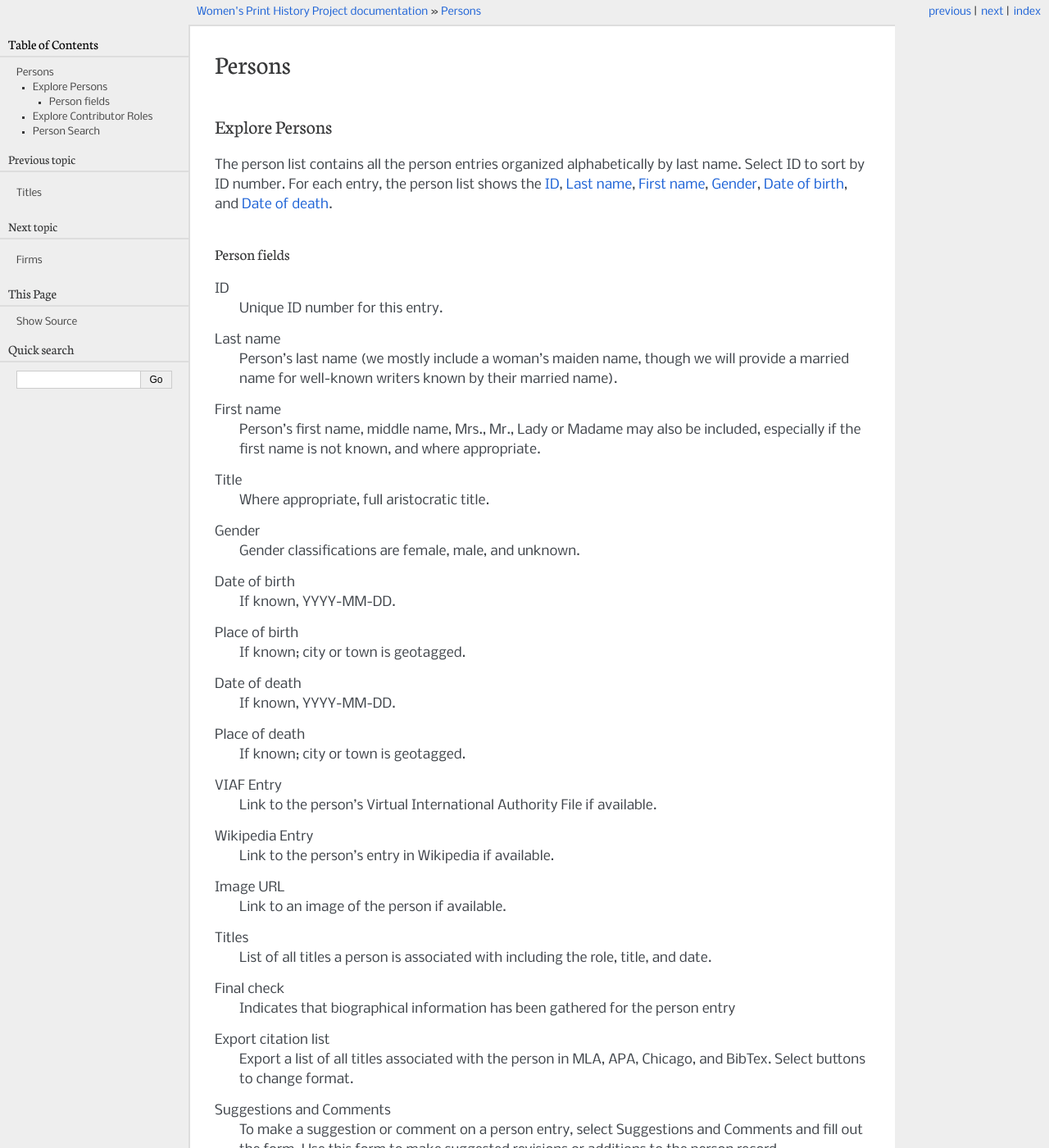
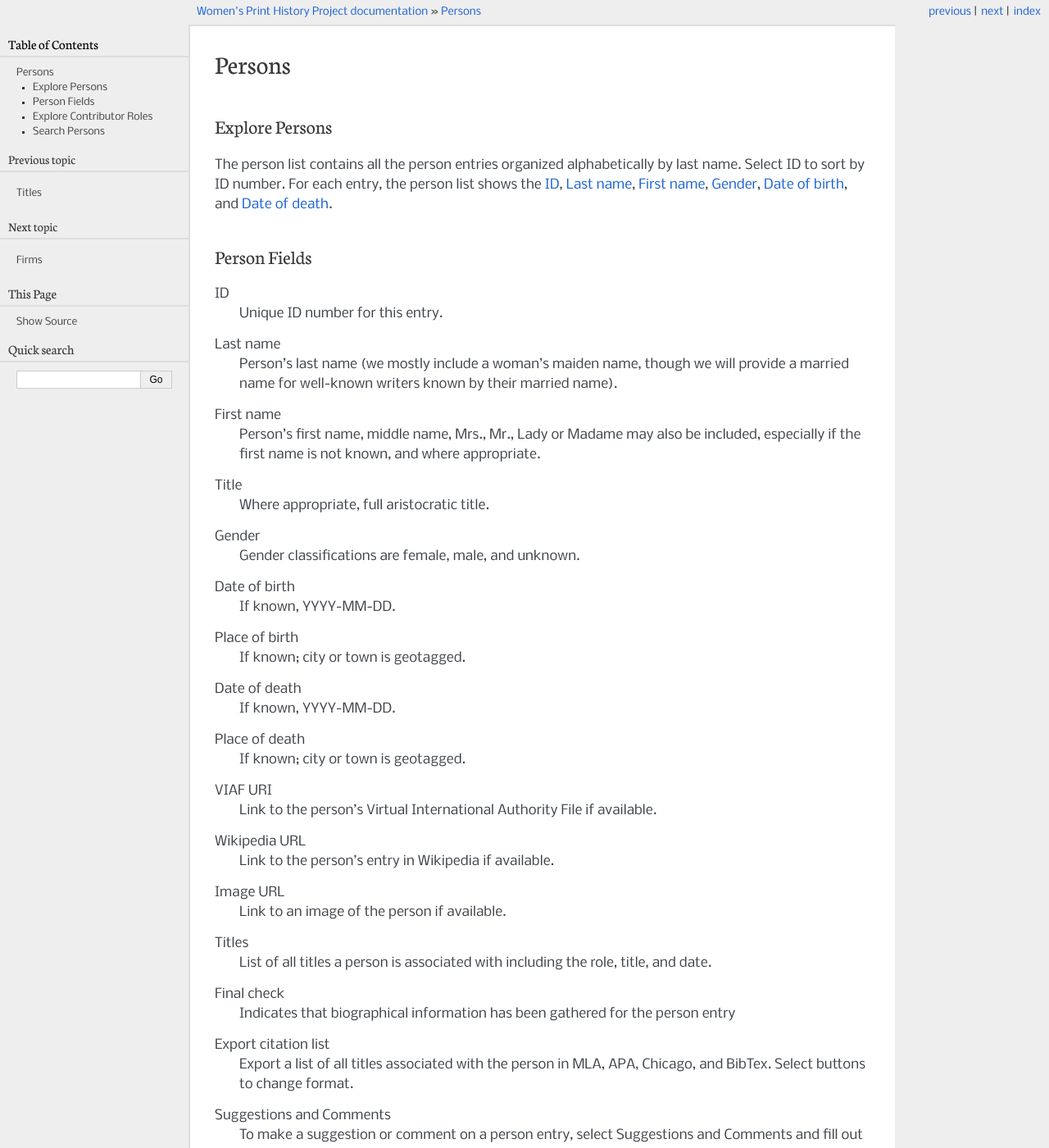
Before and after one commit to sfu-dhil/wphp-docs, a Sphinx documentation site: the page built from source/persons.rst, in a window 1280 px wide and 1400 px high. Shown: the whole window at 82% size. Built offline with Sphinx 7.4.7, drawn with Linux system fonts in a browser that asks for light colours; some of the changed text lies outside the part shown.

Commit message:
Small typographical fixes across as per ML

```diff
--- a/source/index.rst
+++ b/source/index.rst
@@ -6,14 +6,13 @@
 Welcome to Women's Print History Project's documentation!
 =========================================================
 
-User Manual
+User Guide
 -----------
 
 .. toctree::
    :maxdepth: 2
 
    intro
-   getting_started
    titles
    persons
    firms
--- a/source/intro.rst
+++ b/source/intro.rst
@@ -1,7 +1,7 @@
 Introduction
 ============
 
-The Women’s Print History Project 1750-1836 (WPHP) is the first comprehensive bibliographical database of women's contributions to print for one of the most convulsive periods in the history of both women’s writing and print. The database, with nearly 2,000 person entries and over 8,000 title entries, will enable rigorous quantitative analysis of patterns in women's print history.
+The Women’s Print History Project, 1750-1830 is a comprehensive bibliographical database of women’s contributions to print for one of the most convulsive periods in both women’s and print history. We collect detailed information about books that women were involved in producing, not just as authors, but also as printers, publishers, booksellers, editors, compilers, translators, engravers, illustrators, and composers. In addition to detailed bibliographical information about the material components of the book, we record basic data about the people and firms that produced them, allowing us to trace the networks and relationships that structured the book trades.
 
 This application was developed by the `Digital Humanities Innovation Lab`_ at `Simon Fraser University`_ with considerable assistance and support from the `SFU Library`_.
 
--- a/source/persons.rst
+++ b/source/persons.rst
@@ -10,8 +10,10 @@ Explore Persons
 
 The person list contains all the person entries organized alphabetically by last name. Select ID to sort by ID number. For each entry, the person list shows the :ref:`ID <person-field-id>`, :ref:`Last name <person-field-last-name>`, :ref:`First name <person-field-first-name>`, :ref:`Gender <person-field-gender>`, :ref:`Date of birth <person-field-date-of-birth>`, and :ref:`Date of death <person-field-date-of-death>`.
 
-Person fields
-^^^^^^^^^^^^^
+.. _persons-field-label:
+
+Person Fields
+--------------
 
 .. _person-field-id:
 
@@ -60,12 +62,12 @@ Place of death
 
 .. _person-field-viaf-entry:
 
-VIAF Entry
+VIAF URI
   Link to the person’s Virtual International Authority File if available.
 
 .. _person-field-wikipedia-entry:
 
-Wikipedia Entry
+Wikipedia URL
   Link to the person’s entry in Wikipedia if available.
 
 .. _person-field-image-url:
@@ -157,14 +159,13 @@ Translator
   The person who is responsible for translating the text from one language to another.
 
 
-Person Search
+.. _persons-search-label:
+
+Search Persons
 --------------
 
 
 The Search Persons page defaults to a basic person search by name with a custom search page available via the Advanced Search button. Select a method to sort results with the Results Sorted By dropdown menu. The Advanced Search allows users to search for specific persons by fields associated with a person. Search results return all person entries that include the search term. Selecting a person will return all titles associated with that person.
-
-Person Search parameters
-~~~~~~~~~~~~~~~~~~~~~~~~~
 
 .. _person-search-name:
 
```
Also changed, not shown: source/firms.rst (+5 -8 lines), source/titles.rst (+140 -137 lines).
